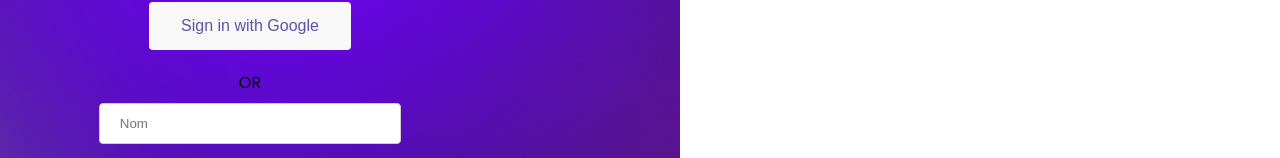
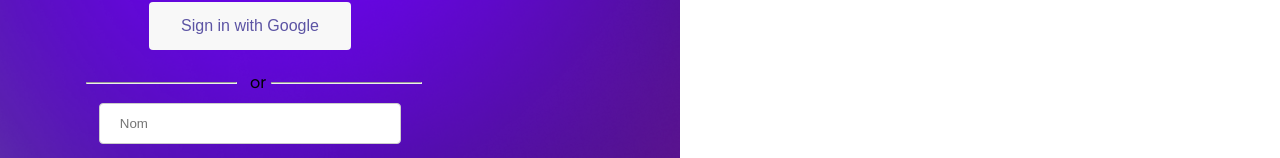
Before and after one commit to NightON-Project/NightON-React, a React (Create React App) app: page /register in a window 1280 px wide. Shown: the part 327-485 px from the top of the page. Built offline with nearby package versions, Linux system fonts and the light colour scheme.

Commit message:
ion,
nio

```diff
--- a/src/pages/register/index.js
+++ b/src/pages/register/index.js
@@ -20,7 +20,9 @@ function Index() {
           <h1>Que la fête commence !!!</h1>
           <p>Rejoins Nighton, réserve ton logement et commence à faire la fête dès maintenant !</p>
           <button>Sign in with Google</button>
-          <div>OR</div>
+          <div className='alignement'>
+        <hr className='line1'/> or <hr className='line2'/>
+        </div>
           <form onSubmit={handleSubmit}>
             <input
               type="text"
@@ -44,8 +46,7 @@ function Index() {
               <input
                 type="checkbox"
                 checked={acceptTerms}
-                onChange={(e) => setAcceptTerms(e.target.checked)}
-              />
+                onChange={(e) => setAcceptTerms(e.target.checked)}/>
               J'accepte les termes et conditions
             </label>
             <button type="submit">S'inscrire</button>
--- a/src/pages/register/register.css
+++ b/src/pages/register/register.css
@@ -6,6 +6,20 @@
     background-position: center center;
     display: flex;
     justify-content: space-between;
+}
+.alignement {
+  display: flex;
+  justify-content: space-between;
+  align-items: center;
+}
+.line1 {
+  width: 45%;
+  margin: 4px;
+}
+
+.line2 {
+  width: 45%;
+  margin: -4px;
 }
 .square-container {
     width: 600px;
```
